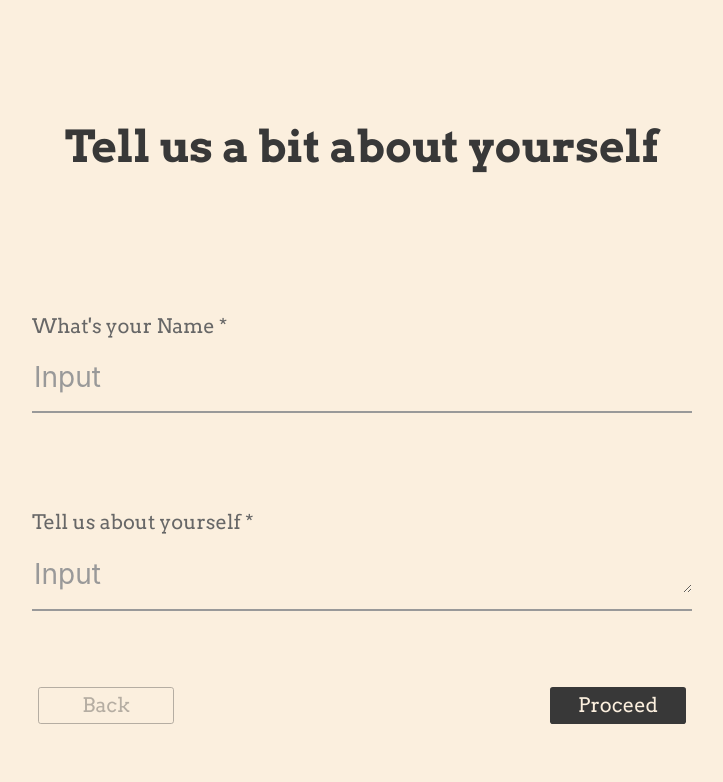
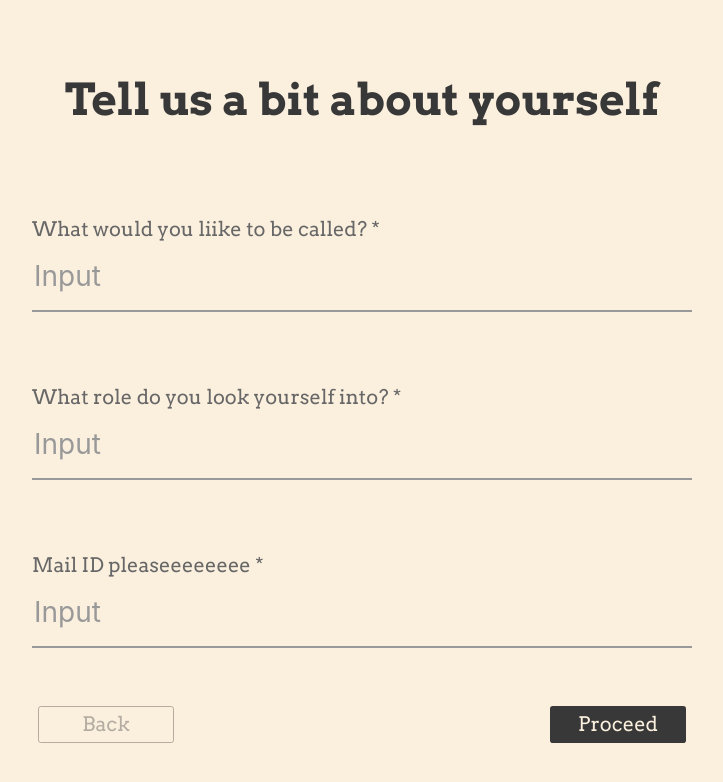
Before and after one commit to preetjdp/Rigel, a Svelte app: page / in a window 1280 px wide. Shown: the top 782 px of the page, without its empty margins (278-1001 px from the left). Built offline with nearby package versions, Linux system fonts and the light colour scheme.

Commit message:
🚧 Wip

```diff
--- a/src/App.svelte
+++ b/src/App.svelte
@@ -5,9 +5,8 @@
 	// import Viewer from "./components/Viewer.svelte"
 	// import Text from "./components/Text.svelte"
 
-	import Page1 from "./pages/page1.svelte";
+	import PersonalInfo from "./pages/PersonalInfo.svelte";
 	import Page2 from "./pages/page2.svelte";
-
 	let page_value = 0;
 
 	const unsubscribe = page.subscribe((value) => {
@@ -55,7 +54,7 @@
 
 <main>
 	{#if page_value == 0}
-		<Page1/>
+		<PersonalInfo/>
 	{:else}
 		<Page2 />
 	{/if}
--- a/src/components/Text.svelte
+++ b/src/components/Text.svelte
@@ -16,6 +16,10 @@
 </script>
 
 <style>
+    p {
+        margin: 1rem 0;
+    }
+
     .txt {
         font-family: Arvo;
     }
--- a/src/pages/page1.svelte
+++ b/src/pages/PersonalInfo.svelte
@@ -17,8 +17,9 @@
 
 <Page type="start">
     <Text size="large">Tell us a bit about yourself</Text>
-    <Textfield title="What's your Name" required size="large" />
-    <Textfield title="Tell us about yourself" required size="large" expanding />
+    <Textfield title="What would you liike to be called?" required size="large" />
+    <Textfield title="What role do you look yourself into?" required size="large"/>
+    <Textfield title="Mail ID pleaseeeeeeee" required size="large"/>
     <div class="bottom-row">
         <Button type="secondary" disabled>Back</Button>
         <Button onclick={nextPage} type="primary">Proceed</Button>
```
